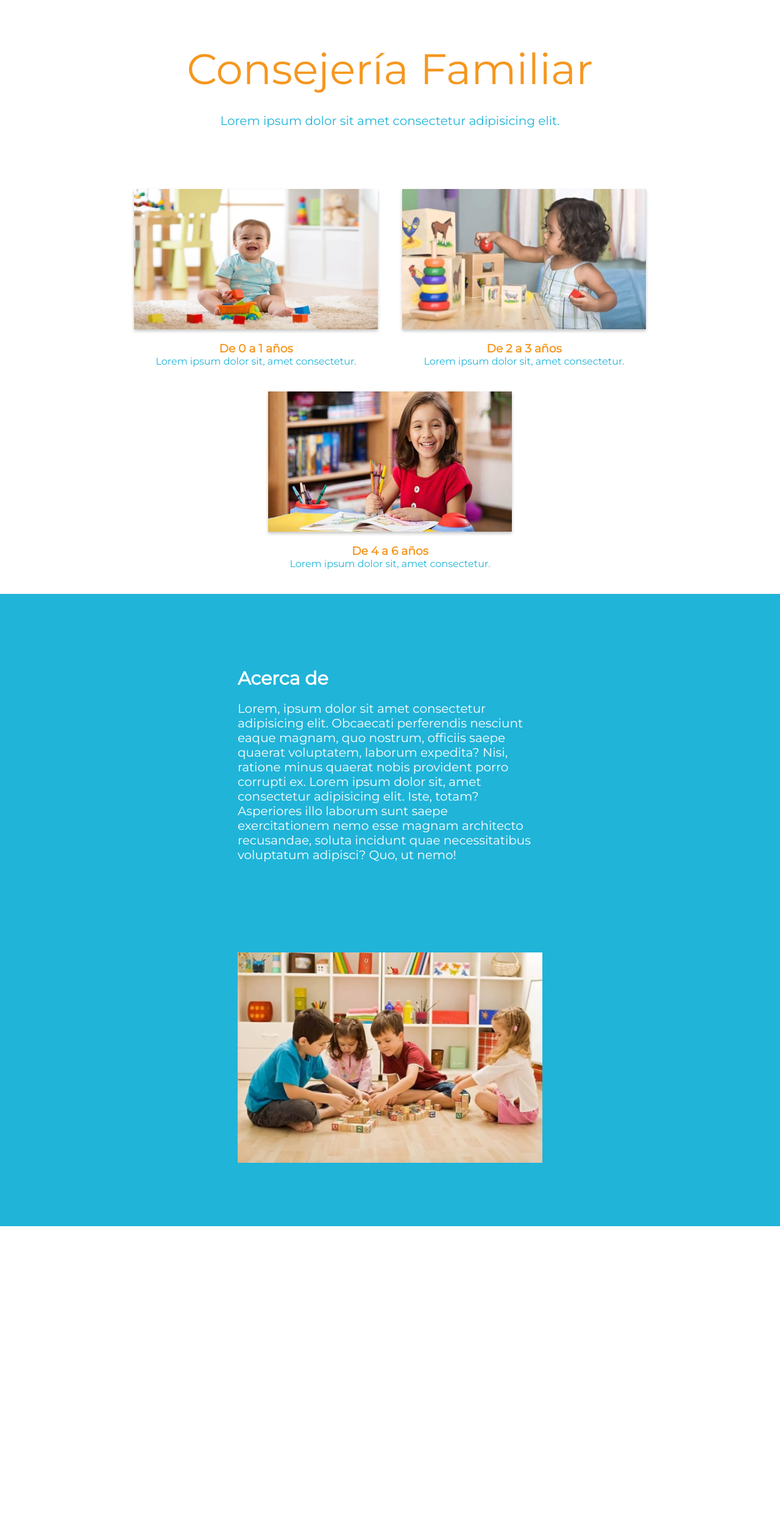
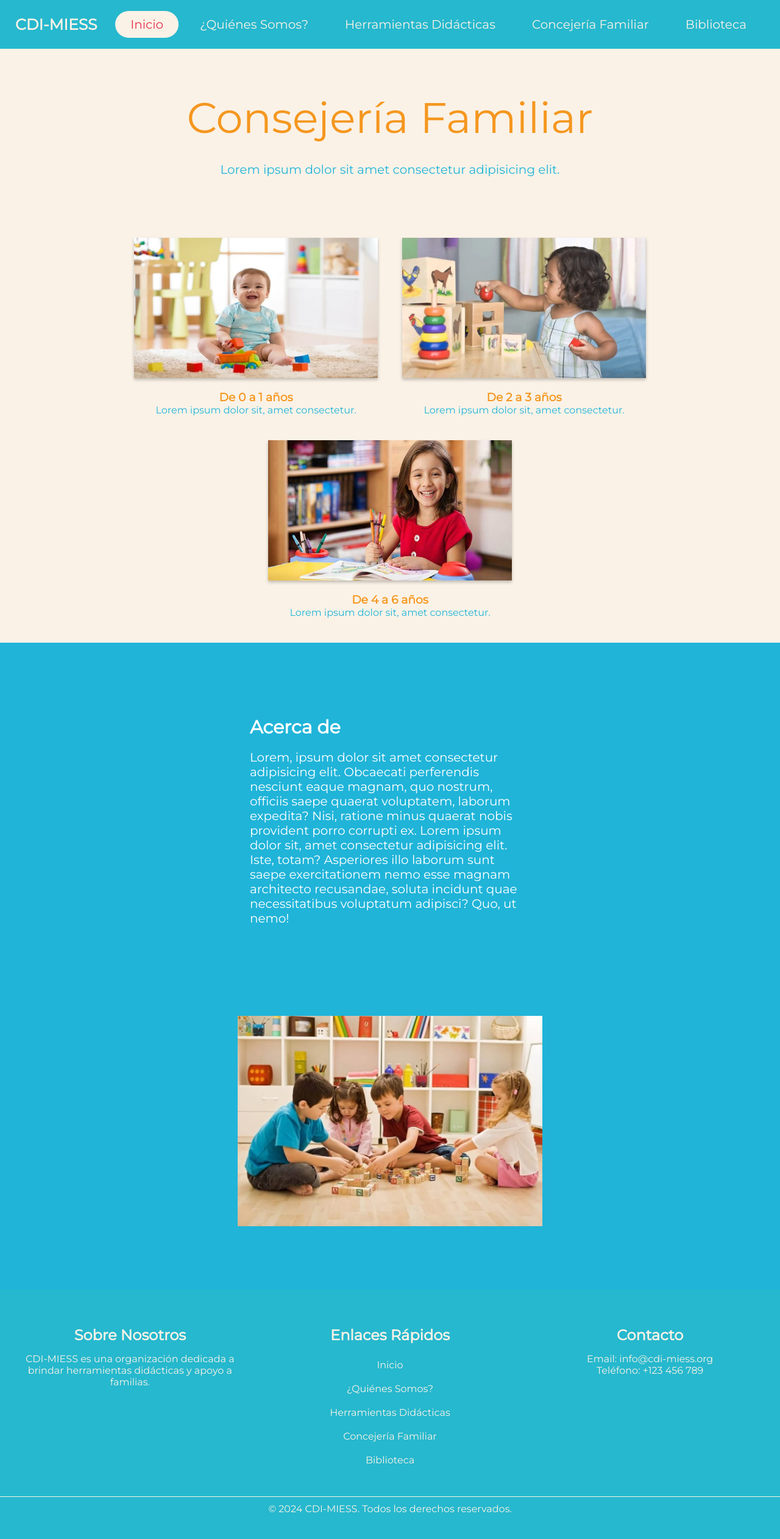
Before and after one commit to chente09/vinculacion_pagWeb, a plain HTML site: page consejeria.html in a window 1280 px wide. Shown: the whole page at 61% size. Before the commit the page ends 2011 px from the top, so only its background shows below. Drawn offline with Linux system fonts and the light colour scheme.

Commit message:
primer avance

```diff
--- a/consejeria.html
+++ b/consejeria.html
@@ -4,9 +4,38 @@
     <meta charset="UTF-8">
     <meta name="viewport" content="width=device-width, initial-scale=1.0">
     <link rel="stylesheet" href="styles/nicostyles.css">
+    <link rel="stylesheet" href="styles/styles.css">
     <title>Consejería Familiar</title>
 </head>
 <body>
+    <header>
+        <div class="logo">CDI-MIESS</div>
+
+        <button class="hamburger" >
+            <div class="line"></div>
+            <div class="line"></div>
+            <div class="line"></div>
+        </button>
+        <nav class="nav-bar">
+            <ul>
+                <li>
+                    <a href="index.html" class="active">Inicio</a>
+                </li>
+                <li>
+                    <a href="#">¿Quiénes Somos?</a>
+                </li>
+                <li>
+                    <a href="herramientas.html">Herramientas Didácticas</a>
+                </li>
+                <li>
+                    <a href="consejeria.html">Concejería Familiar</a>
+                </li>
+                <li>
+                    <a href="#">Biblioteca</a>
+                </li>
+            </ul>
+        </nav>
+    </header>
     <section class="container">
         <div class="titlebox">
             <span class="title">
@@ -61,5 +90,32 @@
             <img src="imgs/Herramientas Didacticas.jpg" alt="Herramientas Didácticas">
         </div>
     </div>
+    <footer>
+        <div class="footer-container">
+            <div class="footer-section about">
+                <h2>Sobre Nosotros</h2>
+                <p>CDI-MIESS es una organización dedicada a brindar herramientas didácticas y apoyo a familias.</p>
+            </div>
+            <div class="footer-section links">
+                <h2>Enlaces Rápidos</h2>
+                <ul>
+                    <li><a href="index.html">Inicio</a></li>
+                    <li><a href="#">¿Quiénes Somos?</a></li>
+                    <li><a href="herramientas.html">Herramientas Didácticas</a></li>
+                    <li><a href="consejeria.html">Concejería Familiar</a></li>
+                    <li><a href="#">Biblioteca</a></li>
+                </ul>
+            </div>
+            <div class="footer-section contact">
+                <h2>Contacto</h2>
+                <p>Email: info@cdi-miess.org</p>
+                <p>Teléfono: +123 456 789</p>
+            </div>
+        </div>
+        <div class="footer-bottom">
+            &copy; 2024 CDI-MIESS. Todos los derechos reservados.
+        </div>
+    </footer>
+    <script src="js/main.js"></script>
 </body>
 </html>
```
Also changed, not shown: herramientas.html (+56 -0 lines), index.html (+6 -6 lines).
